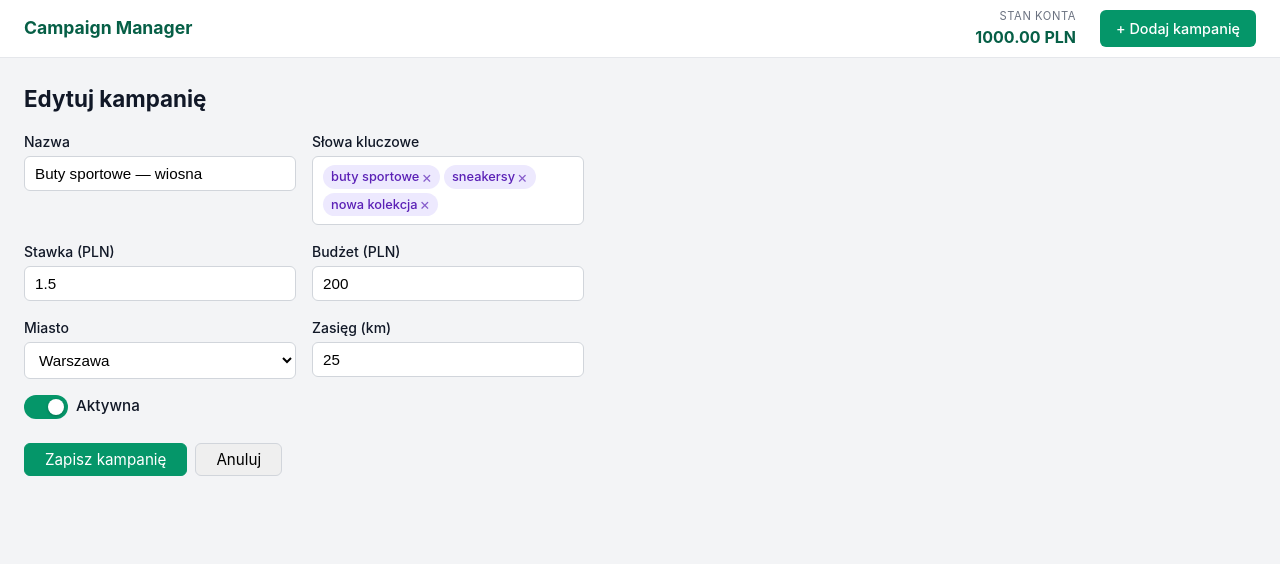
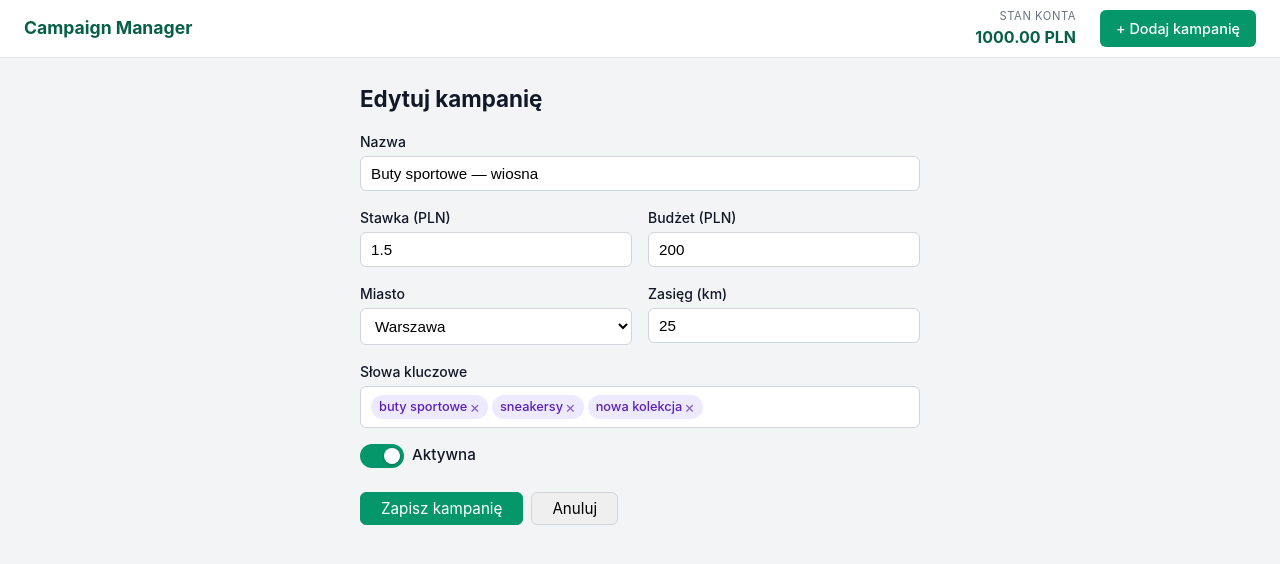
Before and after one commit to lukaset649/CampaignManager, a React (Vite) app: page /campaigns/a1b2c3d4-e5f6-7890-abcd-ef1234567890/edit in a window 1280 px wide. Shown: the top 564 px of the page. Built offline with nearby package versions, Linux system fonts and the light colour scheme.

Commit message:
Rearrange campaign form elements

```diff
--- a/src/components/CampaignForm/CampaignForm.less
+++ b/src/components/CampaignForm/CampaignForm.less
@@ -13,6 +13,10 @@
 
     .campaign-form__field {
       flex: 0 0 calc(50% - @spacing-sm);
+    }
+
+    .campaign-form__field--full {
+      flex: 0 0 100%;
     }
 
     .campaign-form__actions {
--- a/src/components/CampaignForm/CampaignForm.tsx
+++ b/src/components/CampaignForm/CampaignForm.tsx
@@ -48,7 +48,7 @@ export const CampaignForm = ({
 
   return (
     <form className="campaign-form" onSubmit={handleSubmit(handleFormSubmit)}>
-      <div className="campaign-form__field">
+      <div className="campaign-form__field campaign-form__field--full">
         <label htmlFor="name">Nazwa</label>
         <input
           id="name"
@@ -57,21 +57,6 @@ export const CampaignForm = ({
           {...register('name')}
         />
         {errors.name && <span className="campaign-form__error">{errors.name.message}</span>}
-      </div>
-
-      <div className="campaign-form__field">
-        <label>Słowa kluczowe</label>
-        <Controller
-          name="keywords"
-          control={control}
-          render={({ field, fieldState }) => (
-            <KeywordTypeahead
-              value={field.value ?? []}
-              onChange={field.onChange}
-              error={fieldState.error?.message}
-            />
-          )}
-        />
       </div>
 
       <div className="campaign-form__field">
@@ -127,7 +112,22 @@ export const CampaignForm = ({
         {errors.radius && <span className="campaign-form__error">{errors.radius.message}</span>}
       </div>
 
-      <div className="campaign-form__field">
+      <div className="campaign-form__field campaign-form__field--full">
+        <label>Słowa kluczowe</label>
+        <Controller
+          name="keywords"
+          control={control}
+          render={({ field, fieldState }) => (
+            <KeywordTypeahead
+              value={field.value ?? []}
+              onChange={field.onChange}
+              error={fieldState.error?.message}
+            />
+          )}
+        />
+      </div>
+
+      <div className="campaign-form__field campaign-form__field--full">
         <Controller
           name="status"
           control={control}
--- a/src/pages/CampaignCreatePage.less
+++ b/src/pages/CampaignCreatePage.less
@@ -1,5 +1,6 @@
 @import '../styles/variables.less';
 
 .campaign-create-page {
-  max-width: 560px;
+  max-width: 35rem;
+  margin: 0 auto;
 }
--- a/src/pages/CampaignEditPage.less
+++ b/src/pages/CampaignEditPage.less
@@ -1,5 +1,6 @@
 @import '../styles/variables.less';
 
 .campaign-edit-page {
-  max-width: 560px;
+  max-width: 35rem;
+  margin: 0 auto;
 }
```
